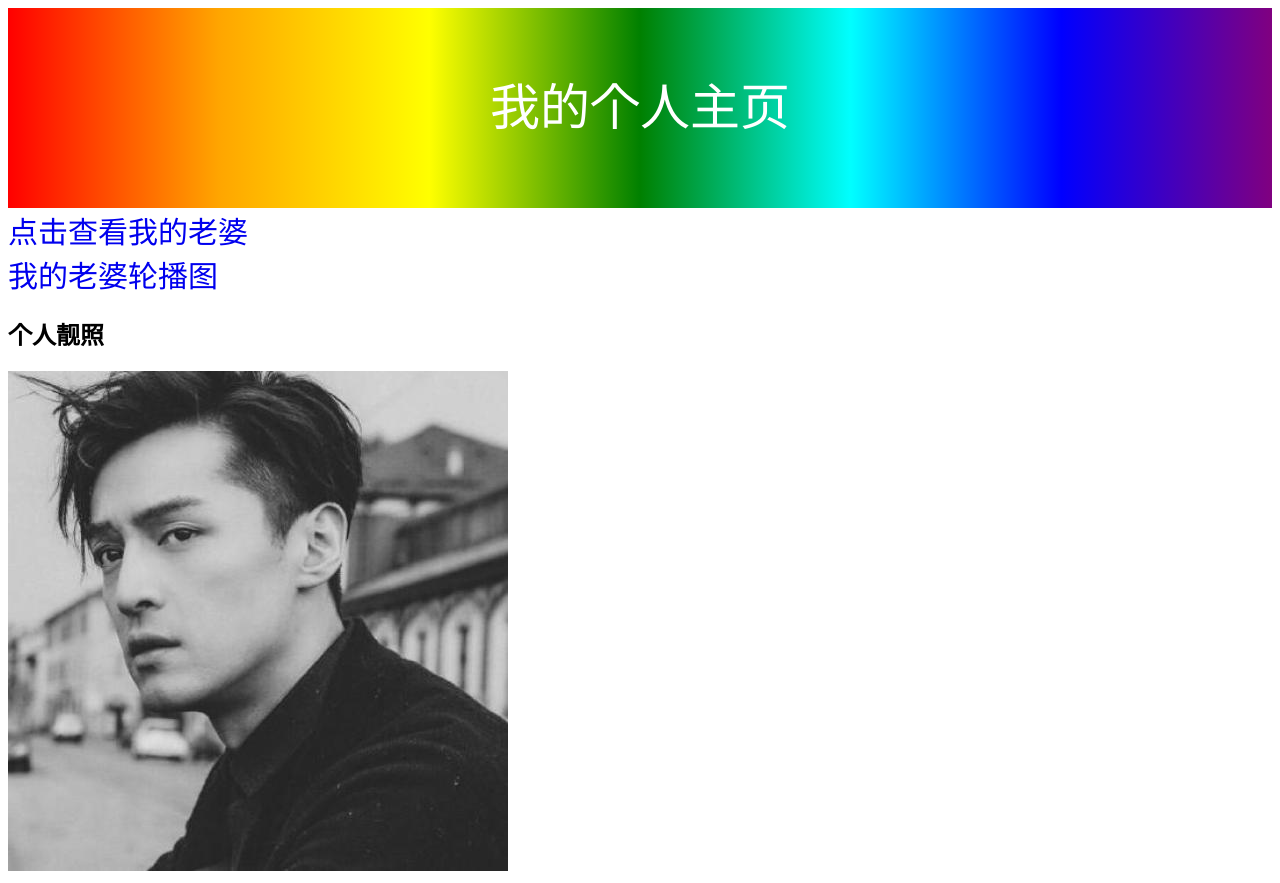
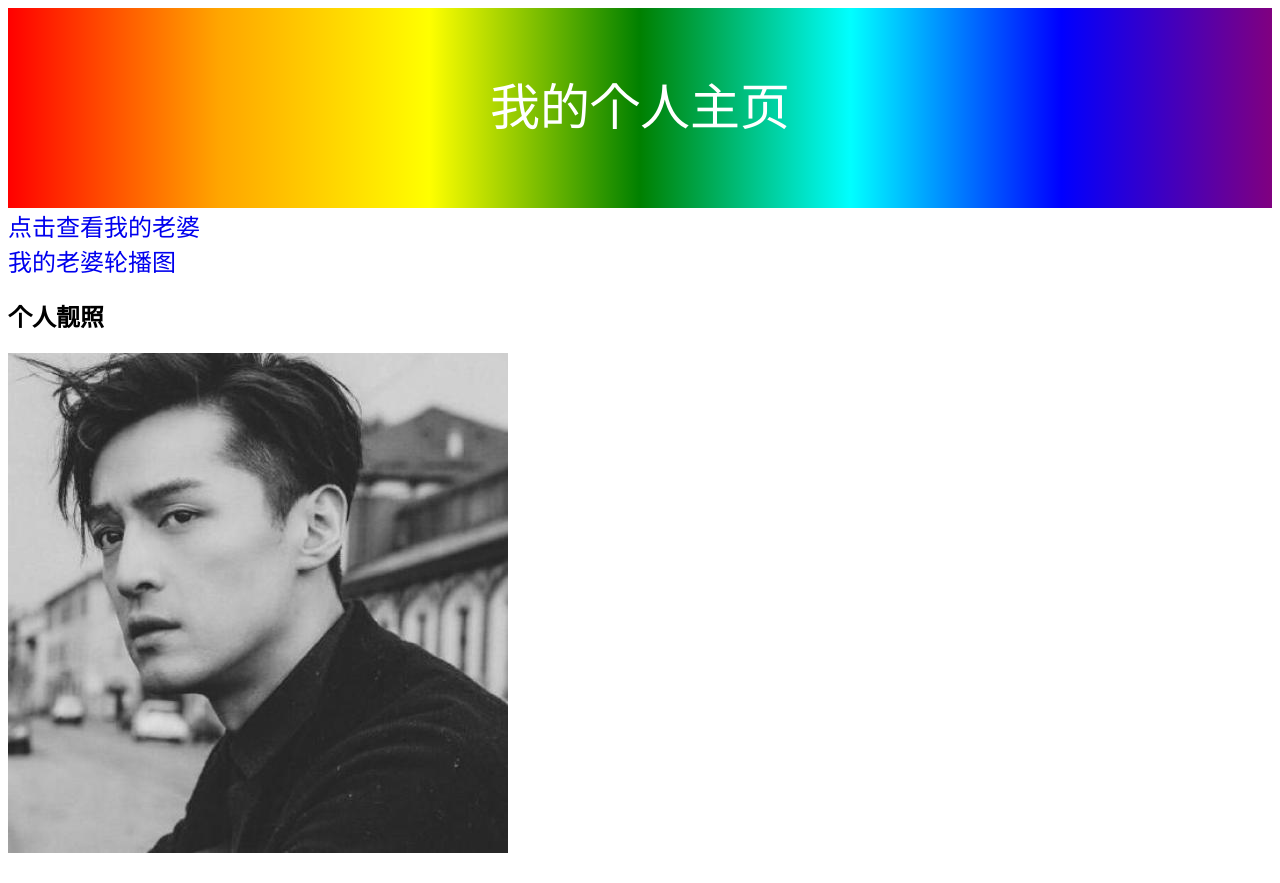
Before and after one commit to lishaoding/lishaoding.github.io, a plain HTML site: page index.html in a window 1280 px wide. Drawn offline with Linux system fonts and the light colour scheme.

Commit message:
A修改链接跳转

```diff
--- a/index.html
+++ b/index.html
@@ -14,8 +14,9 @@
             color: #fff;
             background: linear-gradient(to right, red, orange, yellow, green, cyan, blue, purple);
         }
+
         a {
-            font-size: 30px;
+            font-size: 24px;
             text-decoration: none;
         }
     </style>
@@ -23,9 +24,9 @@
 
 <body>
     <div class="box">我的个人主页</div>
-    <a href="./08-瀑布流插件/index.html">点击查看我的老婆</a>
+    <a href="./08-瀑布流插件/index.html" target="_blank">点击查看我的老婆</a>
     <br>
-    <a href="./3D轮播图2/index.html">我的老婆轮播图</a>
+    <a href="./3D轮播图2/index.html" target="_blank">我的老婆轮播图</a>
     <h2>个人靓照</h2>
     <img src="./images/huge.jpg" alt="">
 </body>
```
